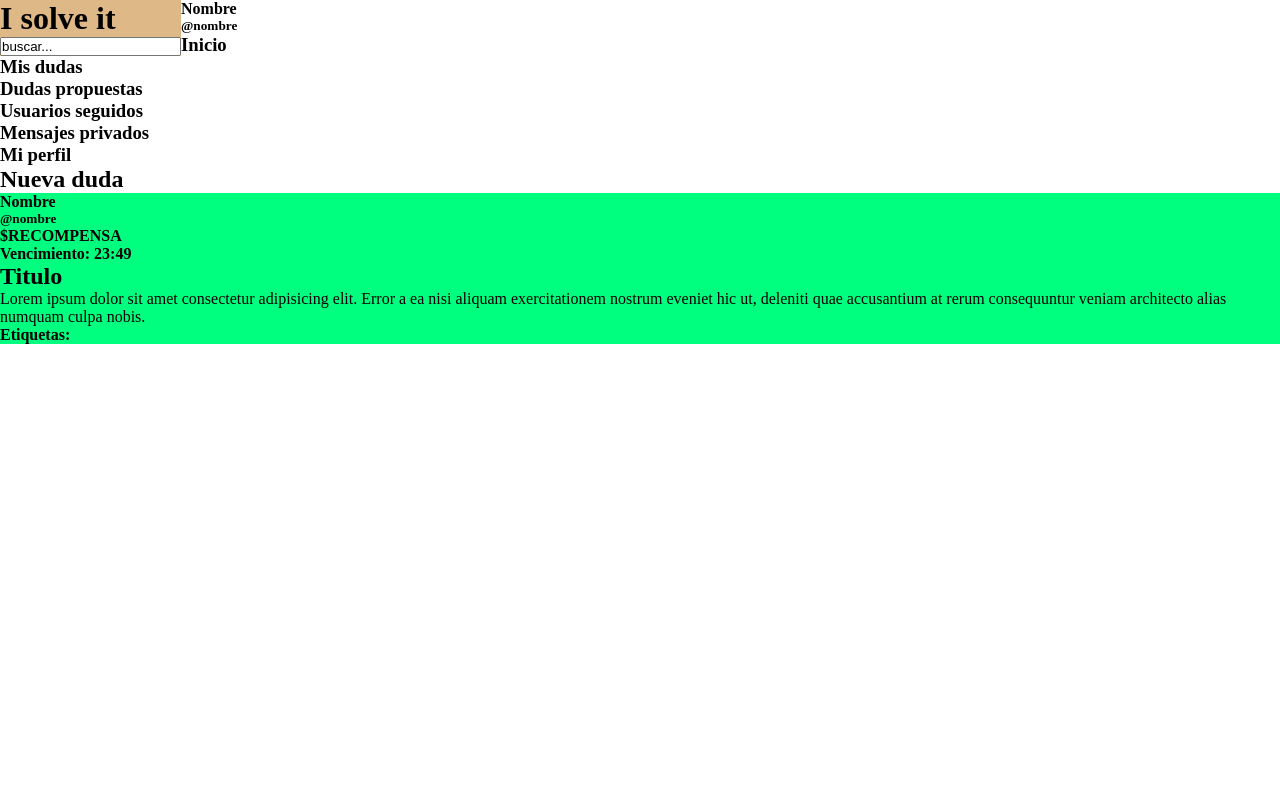
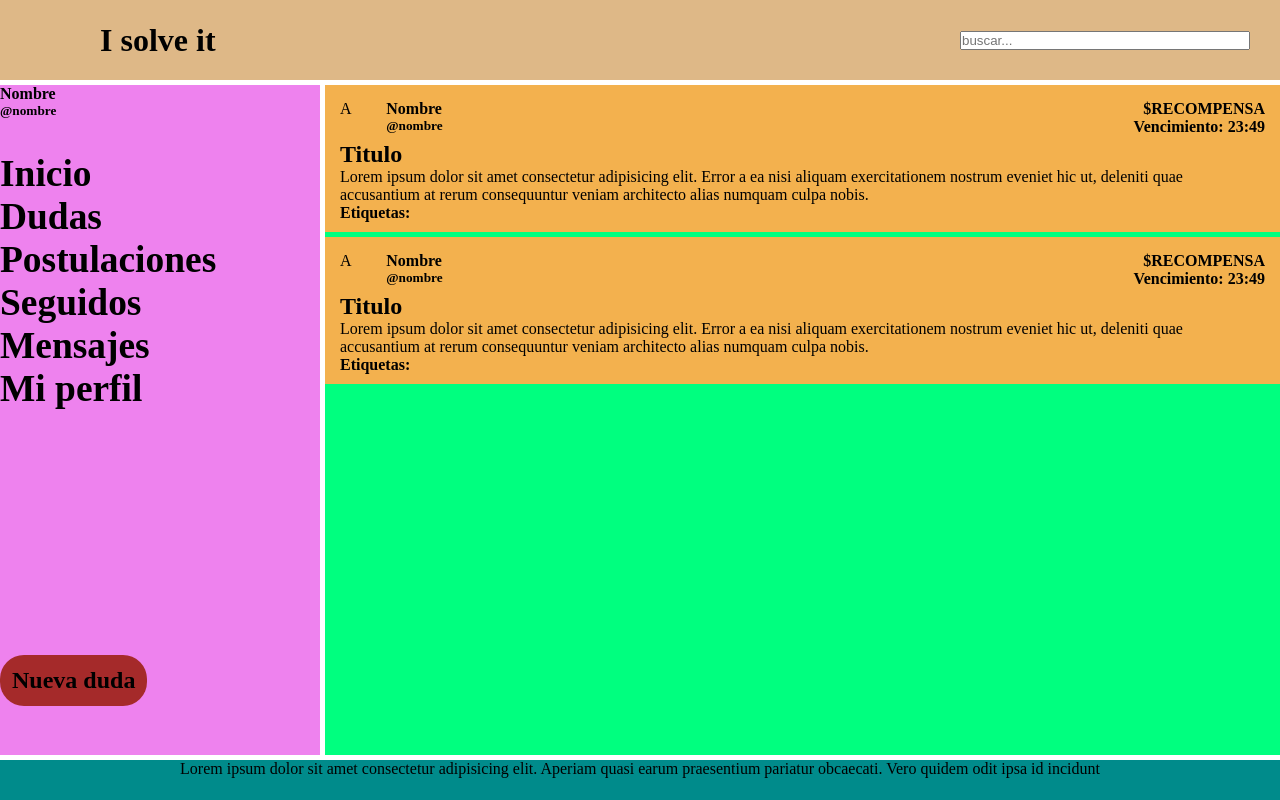
Before and after one commit to Nasher3296/ISolveIt, a PHP site: page /inicio.html in a window 1280 px wide. Run offline with PHP 8.4, Linux system fonts and the light colour scheme.

Commit message:
añadido plantillas

```diff
--- a/PagInicio/style.css
+++ b/PagInicio/style.css
@@ -81,6 +81,10 @@ margin-top: 22%;
 
 @keyframes animacion{
   0%
+  {
+
+  }
+  10%
   {
       border-right: 2px solid white;
       width: 0%;
--- a/PaginasBalsamiq/inicio.html
+++ b/PaginasBalsamiq/inicio.html
@@ -4,51 +4,101 @@
     <meta charset="UTF-8">
     <title>I solve it</title>
     <link rel="stylesheet" href="style.css">
+    <link rel="stylesheet" href="plantilla.css">
 </head>
-<body>
-    <header>
-        <div class="header">
-            <h1>I solve it</h1>
-            <input type="text" value="buscar..."> <!--Quiero que el buscar se lea pero no sea parte del texto. Que al escribir se borre solo-->
-        </div>
+<body class="grid_container">
+    <header class="header">
+            <h1 class="ISolveIt">I solve it</h1>
+            <input class="buscador" type="text" placeholder="buscar...">
     </header>
-    <div class="lateral">
-        <div class="lateral_usuario">
+    <aside class="sidebar">
+        <div class="sidebar_usuario">
+            <div class="cont_sidebar_usuario">
                 <h4>Nombre</h4>
                 <h5>@nombre</h5>
                 <div class="valoracion">
                     <!--Aca van las estrellas. Dejo esto para hacer un AFTER en css-->
                 </div>
             </div>
-        <div class="lateral_menu">
+        </div>
+        <div class="sidebar_menu">
+            <div class="cont_sidebar_menu">
                 <ul type="none">
                     <li><h3>Inicio</h3></li>
-                <li><h3>Mis dudas</h3></li>
-                <li><h3>Dudas propuestas</h3></li>
-                <li><h3>Usuarios seguidos</h3></li>
-                <li><h3>Mensajes privados</h3></li>
+                    <li><h3>Dudas</h3></li>
+                    <li><h3>Postulaciones</h3></li>
+                    <li><h3>Seguidos</h3></li>
+                    <li><h3>Mensajes</h3></li>
                     <li><h3>Mi perfil</h3></li>
                 </ul>
             </div>
-        <div class="lateral_nuevaDuda">
-            <h2>Nueva duda</h2>
         </div>
+        <div class="sidebar_nuevaDuda">
+            <h2 id="cont_nuevaDuda">Nueva duda</h2>
         </div>
+    </aside>
     <div class="main">
         <div class="publicaciones">
+
             <div class="publicacion_preview">
+                <div class="data">
+                    <div class="foto">
+                        A
+                    </div>
+                    <div class="usuario">
                         <h4>Nombre</h4>
                         <h5>@nombre</h5>
+                    </div>
+                    <div class="recoyvenc">
                         <h4>$RECOMPENSA</h4>
                         <!--Para el vencimiento un simbolito de reloj y el tiempo restante-->
                         <h4>Vencimiento: 23:49</h4>
+                    </div>
+                </div>
+                <div class="cuerpo">
                     <h2>Titulo</h2>
                     <!--Descripcion-->
                     <p>Lorem ipsum dolor sit amet consectetur adipisicing elit. Error a ea nisi aliquam exercitationem nostrum eveniet hic ut, deleniti quae accusantium at rerum consequuntur veniam architecto alias numquam culpa nobis.</p>
+                </div>
+                <div class="tags">
                     <!--Que aparezcan iconos de archivos en caso de haberlos, similar a gmail-->
                     <h4>Etiquetas: </h4>
                 </div>
             </div>
+
         </div>
+        <div class="publicaciones">
+
+            <div class="publicacion_preview">
+                <div class="data">
+                    <div class="foto">
+                        A
+                    </div>
+                    <div class="usuario">
+                        <h4>Nombre</h4>
+                        <h5>@nombre</h5>
+                    </div>
+                    <div class="recoyvenc">
+                        <h4>$RECOMPENSA</h4>
+                        <!--Para el vencimiento un simbolito de reloj y el tiempo restante-->
+                        <h4>Vencimiento: 23:49</h4>
+                    </div>
+                </div>
+                <div class="cuerpo">
+                    <h2>Titulo</h2>
+                    <!--Descripcion-->
+                    <p>Lorem ipsum dolor sit amet consectetur adipisicing elit. Error a ea nisi aliquam exercitationem nostrum eveniet hic ut, deleniti quae accusantium at rerum consequuntur veniam architecto alias numquam culpa nobis.</p>
+                </div>
+                <div class="tags">
+                    <!--Que aparezcan iconos de archivos en caso de haberlos, similar a gmail-->
+                    <h4>Etiquetas: </h4>
+                </div>
+            </div>
+
+        </div>
+    </div>
+    <footer class="footer">
+        Lorem ipsum dolor sit amet consectetur adipisicing elit. Aperiam quasi earum praesentium pariatur obcaecati. Vero quidem odit ipsa id incidunt
+    </footer>
 </body>
 </html>
--- /dev/null
+++ b/PaginasBalsamiq/plantilla.css
@@ -0,0 +1,46 @@
+.publicaciones{
+    width: 100%;
+    background-color: rgb(243, 177, 78);
+}
+
+.publicacion_preview{
+    height: auto;
+    display: grid;
+    grid-template:
+    "data" 35%
+    "cuerpo" auto
+    "tags" 20%;
+    padding: 15px;
+    text-align: left;
+    margin-bottom: 5px;
+}
+
+.data{
+    height: 100%;
+    grid-area: data;
+    display: grid;
+    grid-template:
+    "foto  usuario   recoyvenc" 100%/
+    5%         auto        40%;
+}
+
+.cuerpo{
+    grid-area: cuerpo;
+}
+
+.tags{
+    grid-area: tags;
+}
+
+.foto{
+    grid-area: foto;
+}
+
+.usuario{
+    grid-area: usuario;
+}
+
+.recoyvenc{
+    grid-area: recoyvenc;
+    text-align: right;
+}
--- a/PaginasBalsamiq/style.css
+++ b/PaginasBalsamiq/style.css
@@ -32,23 +32,35 @@ body{
 .header{
     background-color: burlywood;
     grid-area: header;
-    float: left;
+    display: grid;
+    align-items: center;
+
+    grid-template:
+        "titu   busc" /
+        auto    25%
 }
 
 .ISolveIt{
-    max-width: 2004px;
+    grid-area: titu;
+    text-align: left;
+    margin-left: 100px;
+}
+
+.buscador{
+    grid-area: busc;
+    margin-right: 30px;
 }
 
 .sidebar{
     background-color: violet;
     grid-area: sidebar;
-
+    text-align: left;
     display: grid;
 
     grid-template:
-        "sidebar_usuario"
-        "sidebar_menu"
-        "sidebar_nuevaDuda";
+        "sidebar_usuario" 10%
+        "sidebar_menu" auto
+        "sidebar_nuevaDuda" 15%;
 }
 
 .main{
@@ -65,10 +77,9 @@ body{
     grid-area: sidebar_usuario;
 }
 
-.cont_sidebar_usuario{
-    margin: 5% 10%;
-    text-align: left;
-}
+/* .cont_sidebar_usuario{
+
+} */
 
 .sidebar_menu{
     grid-area: sidebar_menu;
@@ -77,7 +88,6 @@ body{
 
 .cont_sidebar_menu{
     text-align: left;
-    margin-left: 20%;
 }
 
 .sidebar_nuevaDuda{
@@ -91,7 +101,7 @@ body{
     max-width: fit-content;
 }
 
-
+/*
 @media (max-width: 600px){
     .grid_container{
         grid-template:
@@ -100,4 +110,4 @@ body{
         "main"      auto
         "footer"    5%;
     }
-}
+} */
```
Lines whose indentation alone changed are shown as unchanged.
